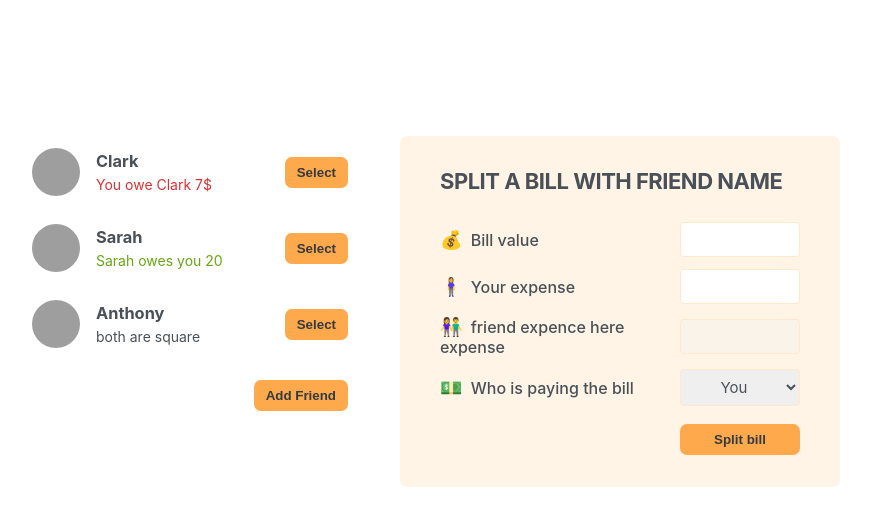
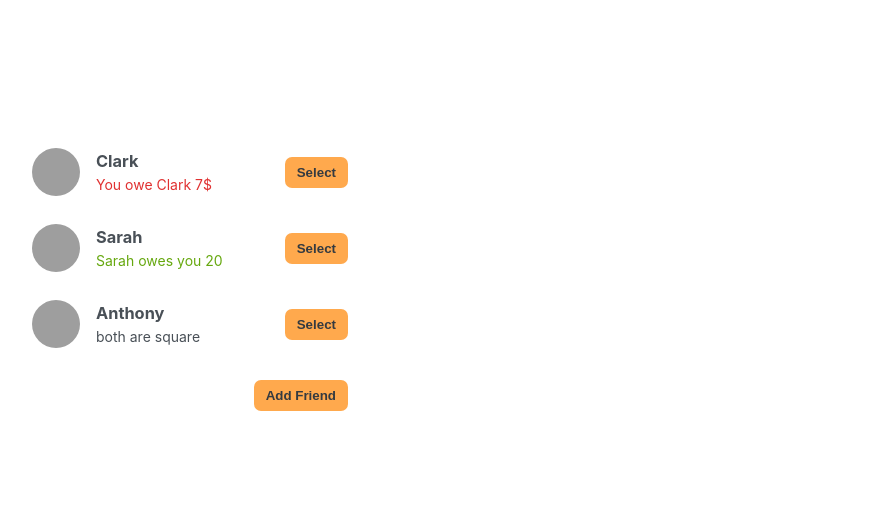
Before and after one commit to Faraan10/bill-calculator, a React (Vite) app: page / in a window 1280 px wide. Shown: the top 526 px of the page, without its empty margins (210-1081 px from the left). Built offline with nearby package versions, Linux system fonts and the light colour scheme; grey boxes are pictures that could not be loaded.

Commit message:
bill-calculator updated

```diff
--- a/src/App.jsx
+++ b/src/App.jsx
@@ -28,6 +28,7 @@
 const App = () => {
   const [friendsData, setFriendsData] = useState(initialFriends);
   const [showFriend, setShowFriend] = useState(false);
+  const [selectedFriend, setSelectedFriend] = useState(null);
 
   const handleClick = () => {
     setShowFriend((show) => !show); // getting the latest state which is
@@ -35,24 +36,41 @@
   };
   // console.log(showFriend);
 
-  // below doing state uplifting from formAddFriend to add data to the
-  // firendsData useState
+  // below using state uplifting from formAddFriend using a callback
+  // function to add data to the firendsData useState
 
   const addFriendData = (newData) => {
     setFriendsData((prevData) => [...prevData, newData]);
     setShowFriend(false);
   };
+  // console.log(friendsData);
+
+  // another state uplifting for FriendsList, List component
+  // to store data in selectingFriend useState
+
+  const handleSelection = (friend) => {
+    // setSelectedFriend(friend);
+    setSelectedFriend((selected) =>
+      selected?.id === friend?.id ? null : friend
+    );
+    setShowFriend(false);
+  };
+  // console.log(selectedFriend);
 
   return (
     <div className="app">
       <div className="sidebar">
-        <FriendsList friendsData={friendsData} />
+        <FriendsList
+          friendsData={friendsData}
+          selectedFriend={selectedFriend}
+          handleSelection={handleSelection}
+        />
         {showFriend && <FormAddFriend addFriendData={addFriendData} />}
         <Button onClick={handleClick}>
           {showFriend ? `Close` : `Add Friend`}
         </Button>
       </div>
-      <FormSplitBill />
+      {selectedFriend && <FormSplitBill selectedFriend={selectedFriend} />}
     </div>
   );
 };
--- a/src/components/FormSplitBill.jsx
+++ b/src/components/FormSplitBill.jsx
@@ -1,10 +1,10 @@
 import React from "react";
 import Button from "./Button";
 
-const FormSplitBill = () => {
+const FormSplitBill = ({ selectedFriend }) => {
   return (
     <form className="form-split-bill">
-      <h2>Split a bill with friend name</h2>
+      <h2>Split a bill with {selectedFriend.name}</h2>
 
       <label>💰 Bill value</label>
       <input type="text" />
@@ -12,13 +12,13 @@
       <label>🧍‍♀️ Your expense</label>
       <input type="text" />
 
-      <label>👫 friend expence here expense</label>
+      <label>👫 {selectedFriend.name}'s expense</label>
       <input type="text" disabled />
 
       <label>💵 Who is paying the bill</label>
       <select>
         <option value="user">You</option>
-        <option value="friend">select name</option>
+        <option value="friend">{selectedFriend.name}</option>
       </select>
 
       <Button>Split bill</Button>
--- a/src/components/FriendsList.jsx
+++ b/src/components/FriendsList.jsx
@@ -1,11 +1,16 @@
 import React from "react";
 import List from "./List";
 
-const FriendsList = ({ friendsData }) => {
+const FriendsList = ({ friendsData, selectedFriend, handleSelection }) => {
   return (
     <ul>
       {friendsData.map((friend) => (
-        <List friend={friend} key={friend.id} />
+        <List
+          friend={friend}
+          key={friend.id}
+          selectedFriend={selectedFriend}
+          handleSelection={handleSelection}
+        />
       ))}
     </ul>
   );
--- a/src/components/List.jsx
+++ b/src/components/List.jsx
@@ -1,9 +1,14 @@
 import React from "react";
 import Button from "./Button";
 
-const List = ({ friend }) => {
+const List = ({ friend, selectedFriend, handleSelection }) => {
+  // console.log(selectedFriend, "selected");
+  // console.log(friend, "friend");
+
+  const isSelected = selectedFriend?.id === friend?.id;
+
   return (
-    <li>
+    <li className={isSelected ? "selected" : ""}>
       <img src={friend.image} alt={friend.name} />
       <h3>{friend.name}</h3>
       {friend.balance < 0 ? (
@@ -17,7 +22,9 @@
       ) : (
         <p>both are square</p>
       )}
-      <Button>Select</Button>
+      <Button onClick={() => handleSelection(friend)}>
+        {isSelected ? "close" : "Select"}
+      </Button>
     </li>
   );
 };
```
